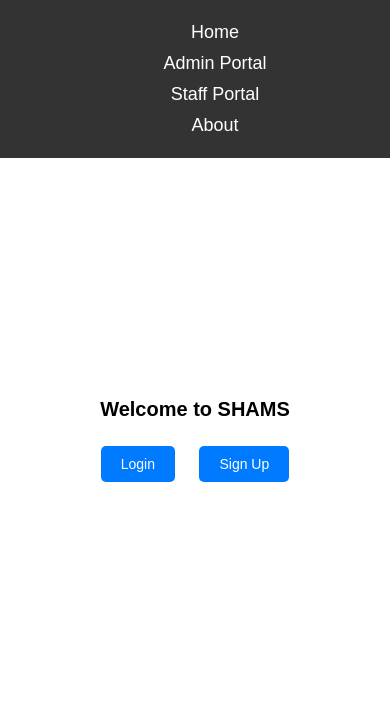
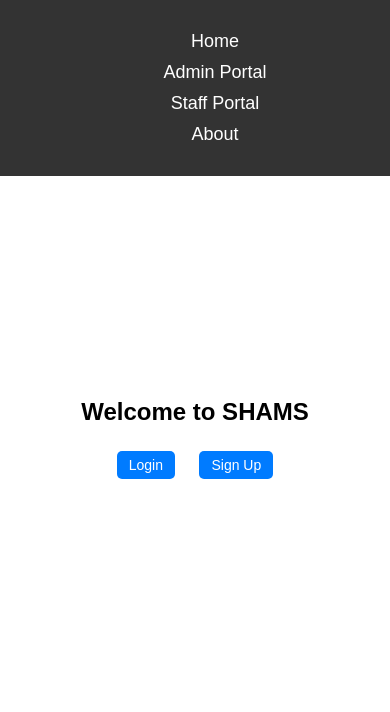
Before and after one commit to yvesmfura/Simplified-hospital-appointment-management-system, a Flask app: page / in a window 390 px wide. Shown: the top 712 px of the page. Run offline with Flask 3, Linux system fonts and the light colour scheme.

Commit message:
Update main.css

```diff
--- a/static/css/main.css
+++ b/static/css/main.css
@@ -18,13 +18,14 @@ body {
 /* Navigation Bar */
 .navbar {
     background-color: #333;
-    padding: 1px;
+    padding: 10px; /* Adjusted padding for better touch targets */
 }
 
 .navbar-list {
     list-style: none;
     display: flex;
     justify-content: center;
+    flex-wrap: wrap; /* Allows items to wrap to the next line if necessary */
 }
 
 .navbar-item {
@@ -43,7 +44,8 @@ body {
 /* Main Content */
 .content {
     text-align: center;
-    margin-top: 20px;
+    margin: 20px auto;
+    padding: 0 10px; /* Added padding for better spacing on smaller screens */
 }
 
 .content h1 {
@@ -59,6 +61,11 @@ body {
     margin: 10px;
     border-radius: 5px;
     font-size: 18px;
+    transition: background-color 0.3s ease;
+}
+
+.content a:hover {
+    background-color: #0056b3;
 }
 
 /* Footer */
@@ -84,6 +91,13 @@ body {
 }
 
 /* Media Queries */
+@media screen and (max-width: 1024px) {
+    /* Adjust styles for tablets and smaller screens */
+    .navbar-list {
+        flex-wrap: wrap; /* Ensure nav items wrap on smaller screens */
+    }
+}
+
 @media screen and (max-width: 768px) {
     /* Adjust styles for screens smaller than 768px */
     .navbar-list {
@@ -96,12 +110,13 @@ body {
     }
 
     .content h1 {
-        font-size: 24px;
+        font-size: 28px;
         margin-bottom: 20px;
     }
 
     .content a {
         font-size: 16px;
+        padding: 8px 16px;
     }
 }
 
@@ -112,11 +127,12 @@ body {
     }
 
     .content h1 {
-        font-size: 20px;
+        font-size: 24px;
         margin-bottom: 15px;
     }
 
     .content a {
         font-size: 14px;
+        padding: 6px 12px;
     }
 }
```
